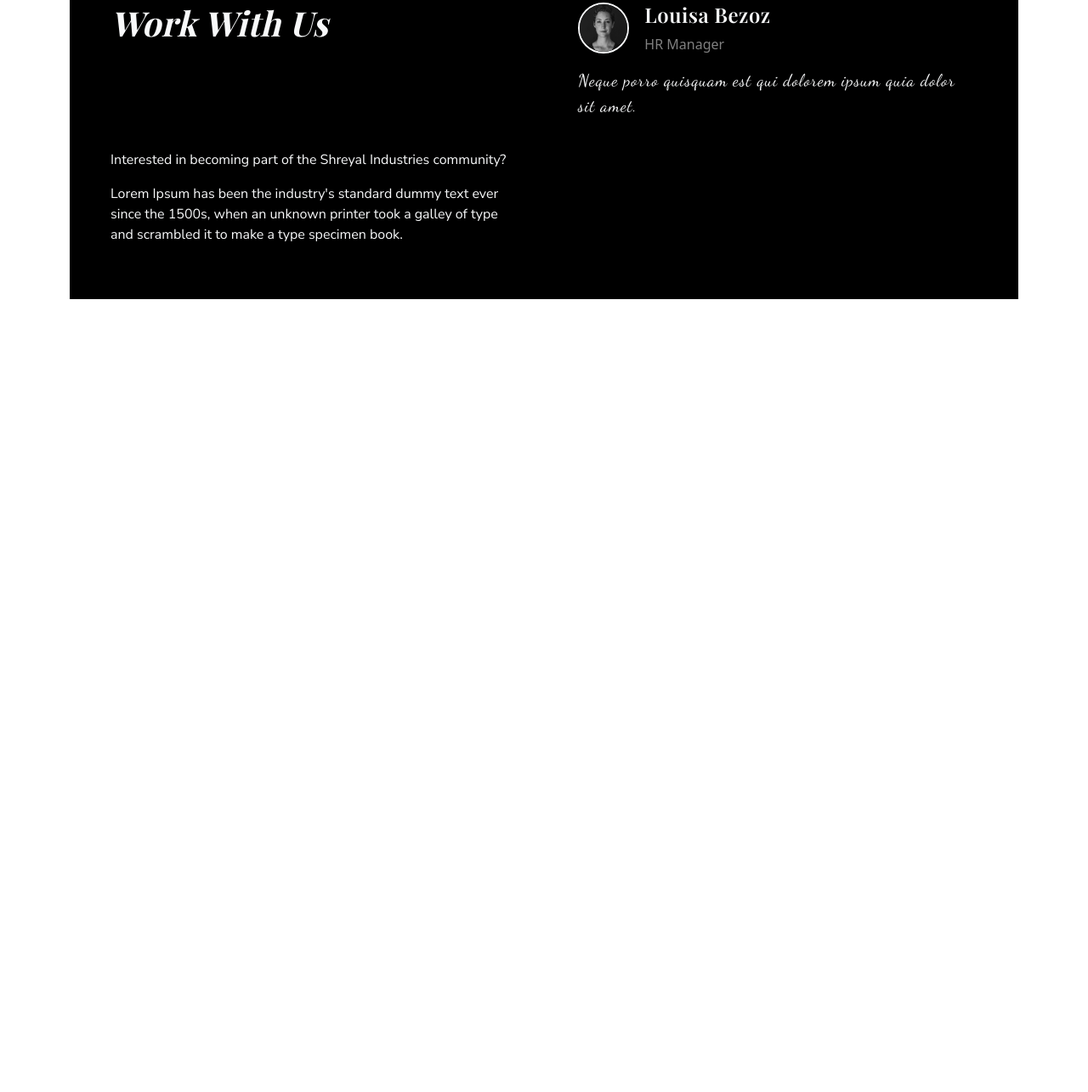
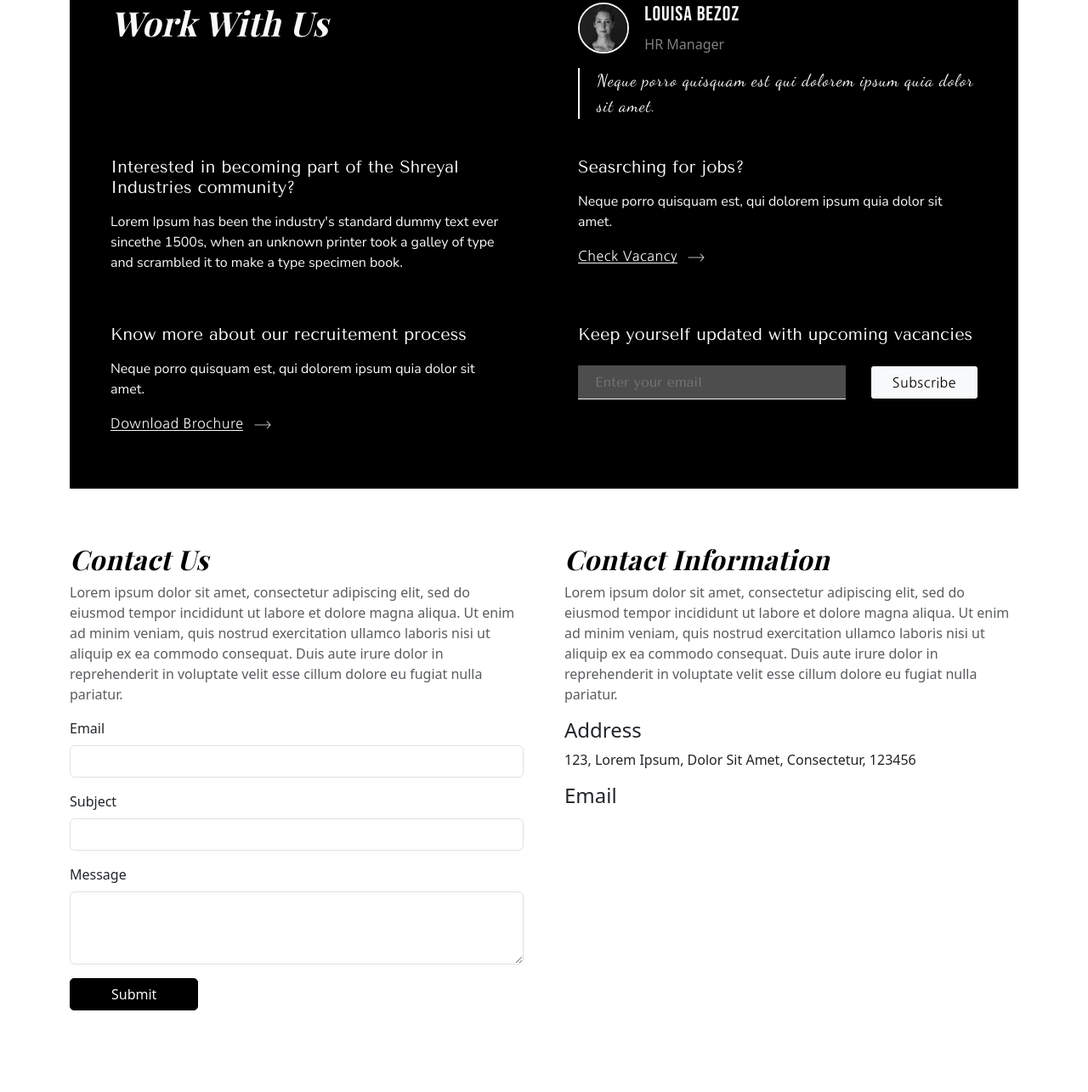
Before and after one commit to ShreyaKumar-dev/Shreyal_Industries, a plain HTML site: page index.html in a window 1280 px wide. Shown: the part 1331-2616 px from the top of the page at 85% size. Before the commit the page ends 1683 px from the top, so only its background shows below. Drawn offline with nearby package versions, Linux system fonts and the light colour scheme; a web font is replaced by a local one.

Commit message:
final product part 2

```diff
--- a/index.html
+++ b/index.html
@@ -217,19 +217,87 @@
                     <div class="profile"> <!-- flex: row -->
                         <img src="./asset/head_profile_pic.jpg" alt="HR profile image" height="60px" width="60px">
                         <div class="profile-desc"> <!-- flex: column -->
-                            <h4 class="fw-semibold">Louisa Bezoz</h4>
+                            <h4>Louisa Bezoz</h4>
                             <p>HR Manager</p>
                         </div>
                     </div>
                     <p class="lead">Neque porro quisquam est qui dolorem ipsum quia dolor sit amet.</p>
                 </div>
             </div>
-            <div>
-                <p class="content">Interested in becoming part of the Shreyal Industries community?</p>
-                <p class="content">Lorem Ipsum has been the industry's standard dummy text ever since the 1500s, when an unknown printer took a galley of type and scrambled it to make a type specimen book.</p>
+            <div class="content">
+                <h5 class="mb-3 career-heading">Interested in becoming part of the Shreyal Industries community?</h5>
+                <p>Lorem Ipsum has been the industry's standard dummy text ever sincethe 1500s, when an unknown printer took a galley of type and scrambled it to make a type specimen book.</p>
             </div>
-            <div></div>
+            <div class="content">
+                <h5 class="mb-3 career-heading">Seasrching for jobs?</h5>
+                <p>Neque porro quisquam est, qui dolorem ipsum quia dolor sit amet.</p>
+                <p><a href="#" class="check_vacancy"><span>check vacancy</span> <img src="./asset/arrow_white.png" alt="white arrow" height="20px"></a></p>
+            </div>
+            <div class="content">
+                <h5 class="mb-3 career-heading">Know more about our recruitement process</h5>
+                <p>Neque porro quisquam est, qui dolorem ipsum quia dolor sit amet.</p>
+                <p><a href="#" class="check_vacancy"><span>download brochure</span> <img src="./asset/arrow_white.png" alt="white arrow" height="20px"></a></p>
+            </div>
+            <div class="content">
+                <!-- <p>Have any queries?</p>
+                <p>Neque porro quisquam est, qui dolorem ipsum quia dolor sit amet</p>
+                <p><a href="#" class="contact_hr"><span>contact HR</span> <img src="./asset/arrow_white.png" alt="white arrow" height="20px"></a></p> -->
+                <h5 class="mb-4 career-heading">Keep yourself updated with upcoming vacancies</h5>
+                <form>
+                    <div class="email_sec">
+                        <div class="alignmnet">
+                            <input type="email" placeholder="Enter your email" required class="email" id="email">
+                        </div>
+                        <button type="button" class="btn px-4 email_btn">Subscribe</button>
+                    </div>
+                </form>
+            </div>
         </div>
+    </div>
+
+    <!-- Contact Us -->
+    <div class="container py-5">
+        <div class="row g-5">
+            <div class="col-lg-6 pb-5">
+                <h2 class="text-body-emphasis heads">Contact Us</h2>
+                <p class="text-body-secondary">Lorem ipsum dolor sit amet, consectetur adipiscing elit,
+                    sed do eiusmod tempor incididunt ut labore et dolore magna aliqua. Ut enim ad minim veniam,
+                    quis nostrud exercitation ullamco laboris nisi ut aliquip ex ea commodo consequat. Duis aute
+                    irure dolor in reprehenderit in voluptate velit esse cillum dolore eu fugiat nulla pariatur.
+                </p>
+                <div class="contact-form">
+                    <form>
+                        <div class="mb-3">
+                            <label for="email" class="form-label">Email</label>
+                            <input type="email" class="form-control" id="email" required>
+                        </div>
+                        <div class="mb-3">
+                            <label for="subject" class="form-label">Subject</label>
+                            <input type="text" class="form-control" id="subject" required>
+                        </div>
+                        <div class="mb-3">
+                            <label for="message" class="form-label">Message</label>
+                            <textarea class="form-control" id="message" rows="3" required></textarea>
+                        </div>
+                        <button type="submit" class="btn primary px-5">Submit</button>
+                    </form>
+                </div>
+            </div>
+            <div class="col-lg-6">
+                <div class="contact-info">
+                    <h2 class="text-body-emphasis heads">Contact Information</h2>
+                    <p class="text-body-secondary">Lorem ipsum dolor sit amet, consectetur adipiscing elit,
+                        sed do eiusmod tempor incididunt ut labore et dolore magna aliqua. Ut enim ad minim veniam,
+                        quis nostrud exercitation ullamco laboris nisi ut aliquip ex ea commodo consequat. Duis aute
+                        irure dolor in reprehenderit in voluptate velit esse cillum dolore eu fugiat nulla pariatur.
+                    </p>
+                    <div class="contact-details">
+                        <div class="contact-item">
+                            <h4>Address</h4>
+                            <p>123, Lorem Ipsum, Dolor Sit Amet, Consectetur, 123456</p>
+                        </div>
+                        <div class="contact-item">
+                            <h4>Email</h4
     </div>
 
     <script src="https://cdn.jsdelivr.net/npm/bootstrap@5.3.3/dist/js/bootstrap.bundle.min.js" integrity="sha384-YvpcrYf0tY3lHB60NNkmXc5s9fDVZLESaAA55NDzOxhy9GkcIdslK1eN7N6jIeHz" crossorigin="anonymous"></script>
--- a/style.css
+++ b/style.css
@@ -3,6 +3,9 @@
 @import url('https://fonts.googleapis.com/css2?family=Bebas+Neue&family=Bodoni+Moda:ital,opsz,wght@0,6..96,400..900;1,6..96,400..900&family=DM+Serif+Display:ital@0;1&family=Gilda+Display&family=Playball&family=Playfair+Display:ital,wght@0,400..900;1,400..900&family=Playfair:ital,opsz,wght@0,5..1200,300..900;1,5..1200,300..900&display=swap');
 @import url('https://fonts.googleapis.com/css2?family=Prata&display=swap');
 @import url('https://fonts.googleapis.com/css2?family=Dancing+Script:wght@400..700&display=swap');
+@import url('https://fonts.googleapis.com/css2?family=Nanum+Gothic:wght@400;700;800&display=swap');
+@import url('https://fonts.googleapis.com/css2?family=Josefin+Sans:ital,wght@0,100..700;1,100..700&display=swap');
+@import url('https://fonts.googleapis.com/css2?family=Antonio:wght@100..700&family=Tenor+Sans&family=Yantramanav:wght@100;300;400;500;700;900&display=swap');
 
 * {
     margin: 0;
@@ -130,10 +133,6 @@ html, body {
 
 .service-type-head h4{
     font-family: 'Nunito Sans', sans-serif;
-    /* font-family: "Bebas Neue", sans-serif;
-    word-spacing: 2px;
-    letter-spacing: 0.5px; */
-    /* font-style: italic; */
 }
 
 .products{
@@ -189,11 +188,10 @@ html, body {
     background: #000;
     display: grid;
     grid-template-columns: 1fr 1fr;
-    grid-template-rows: auto;
-    grid-auto-rows: auto;
     column-gap: 80px;
-    row-gap: 20px;
+    row-gap: 45px;
     color: #f8f9fa;
+    justify-self: start;
 }
 
 .main-heading{
@@ -205,15 +203,10 @@ html, body {
     font-weight: bold;
 }
 
-.content{
-    font-size: 16px;
-    font-family: 'Nunito Sans', sans-serif;
-    flex-wrap: wrap;
-}
-
 .head{
     display: flex;
     flex-direction: column;
+    margin: 0;
 }
 
 .profile{
@@ -227,8 +220,9 @@ html, body {
 }
 
 .profile-desc h4{
-    font-family: "Playfair Display", serif;
-    letter-spacing: 0.5px;
+    /* font-family: "Playfair Display", serif; */
+    font-family: "Bebas Neue", sans-serif;
+    letter-spacing: 1px;
 }
 
 .profile-desc p{
@@ -239,8 +233,75 @@ html, body {
     font-family: "Dancing Script", cursive;
     font-size: 20px;
     color: #f8f9fa;
-    /* text-transform: capitalize; */
     letter-spacing: 1px;
+    border-left: 2px solid #f8f9fa;
+    padding-left: 20px;
+    margin: 0;
+}
+
+.check_vacancy{
+    text-decoration: none;
+    color: #f8f9fa;
+    text-transform: capitalize;
+}
+
+.check_vacancy>span{
+    border-bottom: 1px solid #f8f9fa;
+    margin-right: 8px;
+    font-family: "Nanum Gothic", sans-serif;
+    font-weight: 400;
+    font-style: normal;
+    letter-spacing: 0.5px;
+    /* font-style: italic; */
+}
+
+.alignmnet{
+    height: 40px;
+    width: 100%;
+    margin: 0;
+    padding: 0;
+    border-bottom: 1.5px solid #f8f9fa;
+    background-color: rgba(255, 255, 255, 0.3);
+    align-items: center;
+    margin-right: 30px;
+}
+
+.email{
+    width: 100%;
+    height: 100%;
+    background: transparent;
+    padding-left: 20px;
+    border: none;
+    outline: none;
+    font-size: 16px;
+    color: #f8f9fa;
+    text-align: left;
+}
+
+.email_sec{
+    display: flex;
+    flex-direction: row;
+    align-items: center;
+}
+
+.email_btn{
+    background: #f8f9fa;
+    color: #000;
+    border-radius: 3px;
+    font-family: "Nanum Gothic", sans-serif;
+    /* font-weight: 400; */
+    font-style: normal;
+    letter-spacing: 0.5px;
+}
+
+.content{
+    font-family: "Tenor Sans", sans-serif;
+    flex-wrap: wrap;
+}
+
+.content>p{
+    font-size: 16px;
+    font-family: 'Nunito Sans', sans-serif;
 }
 
 /* @media (min-width:800px){
```
Also changed, not shown: asset/arrow_white.png (added).
